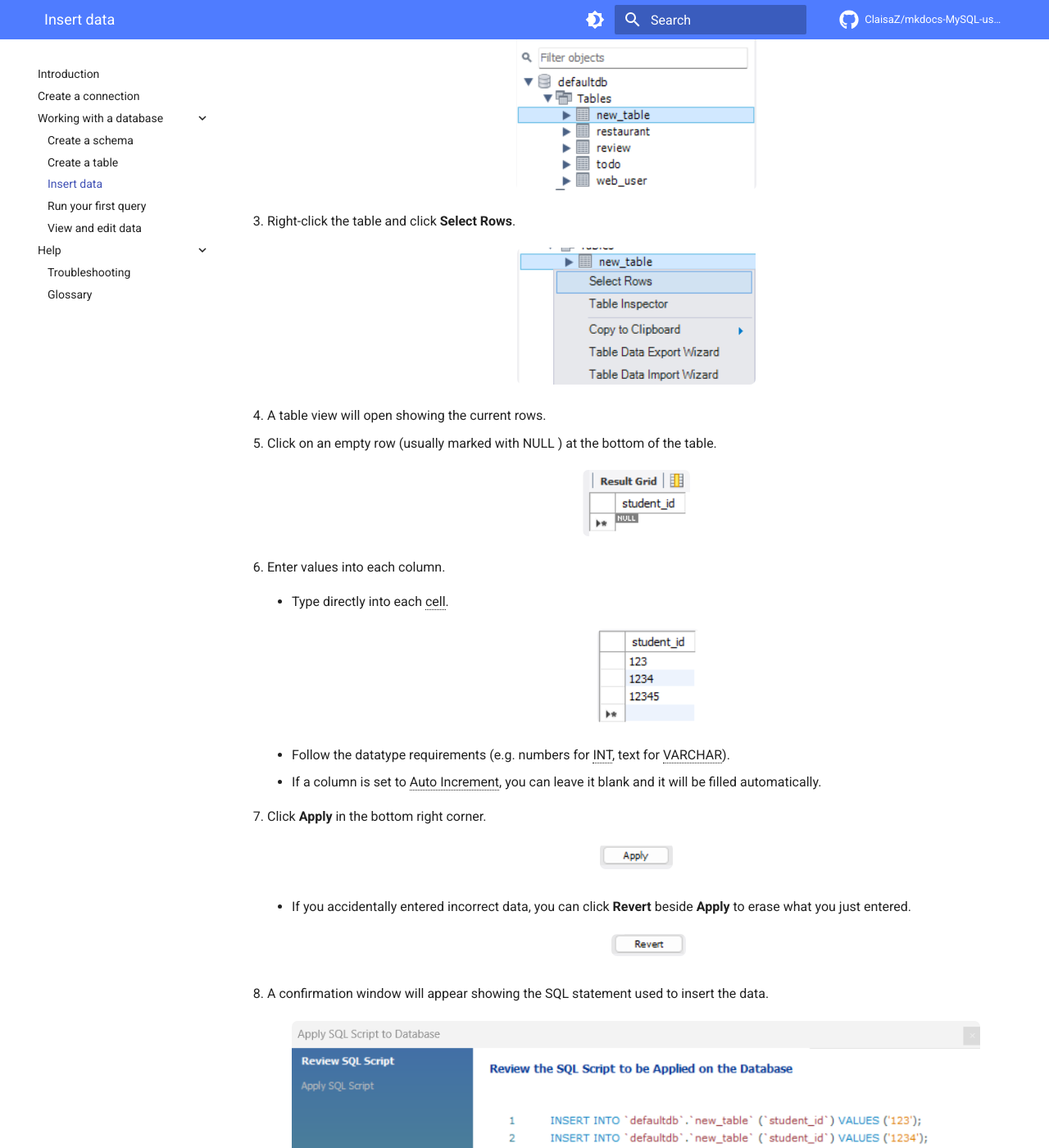
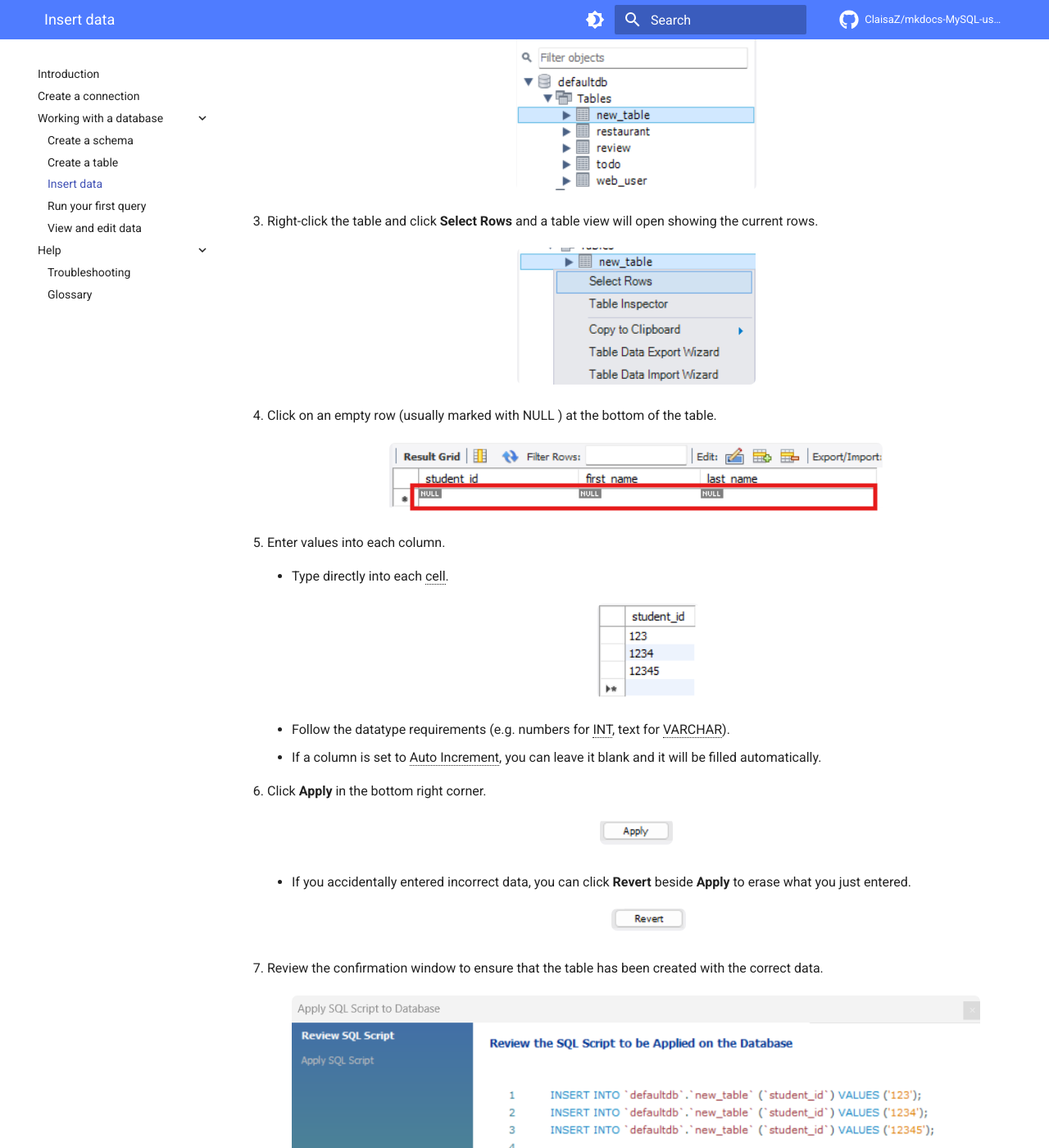
Before and after one commit to ClaisaZ/mkdocs-MySQL-user-guide, an MkDocs documentation site: the page built from docs/5-insertdata.md, in a window 1280 px wide and 1400 px high, scrolled down 708 px. Shown: the whole window at 82% size. Built offline with MkDocs 1.6.1 and Material for MkDocs 9.7.7, drawn with Linux system fonts in a browser that asks for light colours; comment, search, counter and statistics services are not loaded; some of the changed text lies outside the part shown.

Commit message:
fixed images in tables 3,4,5,7

```diff
--- a/docs/5-insertdata.md
+++ b/docs/5-insertdata.md
@@ -12,7 +12,7 @@ In MySQL Workbench, data is stored inside tables as rows. To add new information
 
 ## Steps
 
-1. In MySQL Workbench, locate the schemas panel on the left side.
+1. Locate the schema panel on the left side of the menu interface.
 
     ![Schema panel showing all available schemas](https://cdn.jsdelivr.net/gh/ClaisaZ/mkdocs-MySQL-user-guide@main/docs/assets/images/Inserting_Data_1.png "Schemas panel")
 
@@ -20,17 +20,15 @@ In MySQL Workbench, data is stored inside tables as rows. To add new information
 
     ![Table section in schema panel](https://cdn.jsdelivr.net/gh/ClaisaZ/mkdocs-MySQL-user-guide@main/docs/assets/images/Inserting_Data_2.png "Table section")
 
-3. Right-click the table and click **Select Rows**.
+3. Right-click the table and click **Select Rows** and a table view will open showing the current rows.
 
     ![Select rows option](https://cdn.jsdelivr.net/gh/ClaisaZ/mkdocs-MySQL-user-guide@main/docs/assets/images/Inserting_Data_3.png "Select rows option")
 
-4. A table view will open showing the current rows.
+4. Click on an empty row (usually marked with NULL ) at the bottom of the table.
 
-5. Click on an empty row (usually marked with NULL ) at the bottom of the table.
+    ![Empty cell to enter data](https://cdn.jsdelivr.net/gh/ClaisaZ/mkdocs-MySQL-user-guide@main/docs/assets/images/Inserting_Data_4_2.png "Empty cell for entering data")
 
-    ![Empty cell to enter data](https://cdn.jsdelivr.net/gh/ClaisaZ/mkdocs-MySQL-user-guide@main/docs/assets/images/Inserting_Data_4.png "Empty cell for entering data")
-
-6. Enter values into each column.
+5. Enter values into each column.
 
     - Type directly into each cell.
 
@@ -49,17 +47,17 @@ In MySQL Workbench, data is stored inside tables as rows. To add new information
 
         ![Revert button for errors](https://cdn.jsdelivr.net/gh/ClaisaZ/mkdocs-MySQL-user-guide@main/docs/assets/images/Inserting_Data_7.png "Revert button")
 
-8. A confirmation window will appear showing the SQL statement used to insert the data.
+7. Review the confirmation window to ensure that the table has been created with the correct data.
 
     ![Confirmation window showing SQL statement](https://cdn.jsdelivr.net/gh/ClaisaZ/mkdocs-MySQL-user-guide@main/docs/assets/images/Inserting_Data_8.png "Confirmation window")
 
-9. Click **Apply**, then click **Finish**.
+8. Click **Apply**, then click **Finish**.
 
     ![Confirmation window with apply and finish](https://cdn.jsdelivr.net/gh/ClaisaZ/mkdocs-MySQL-user-guide@main/docs/assets/images/Inserting_Data_9.png "Confirmation window")
 
-10. Verify that your row appears in the table, by clicking **Refresh**.
+9. Verify that your row appears in the table, by clicking **Refresh**.
 
-    ![Refresh button if data has not updated](https://cdn.jsdelivr.net/gh/ClaisaZ/mkdocs-MySQL-user-guide@main/docs/assets/images/Inserting_Data_10.png "Refresh button")
+    ![Refresh button if data has not updated](https://cdn.jsdelivr.net/gh/ClaisaZ/mkdocs-MySQL-user-guide@main/docs/assets/images/view_data_6.png "Refresh button")
 
 !!! note "Note"
     Make sure required columns ( marked with NN for Not Null ) are filled in before clicking **Apply**, or the insert may fail.
```
Also changed, not shown: other parts of docs/5-insertdata.md (+1 -1 lines), docs/3-createschema.md (+9 -5 lines), docs/4-createtable.md (+8 -8 lines), docs/7-view-edit-data.md (+7 -9 lines), docs/assets/images/Creating_Table_13_2.png (added), docs/assets/images/Creating_Table_2_2.png (added), docs/assets/images/Inserting_Data_4_2.png (added).
